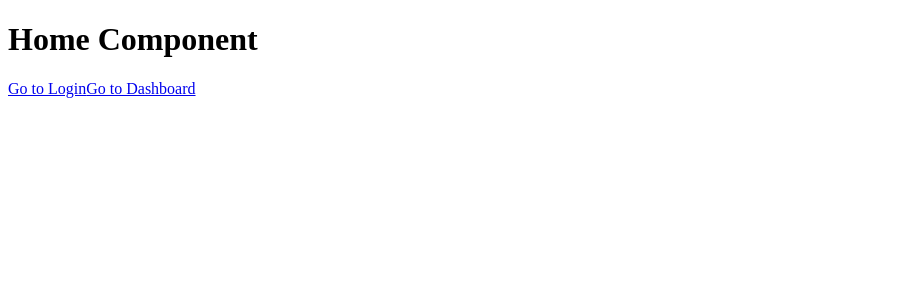
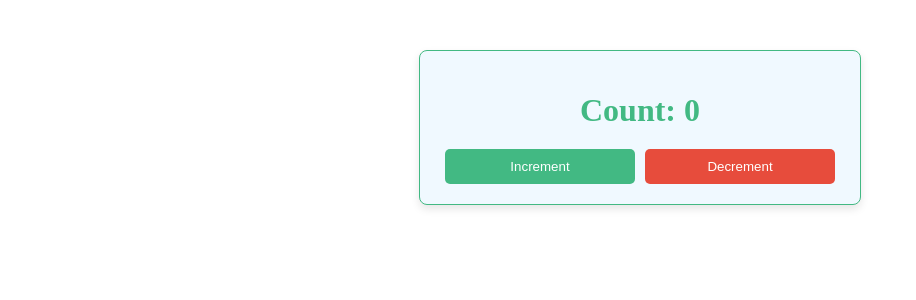
Before and after one commit to darshitdudhaiya/100DaysOfVue, a Vue app: page / in a window 1280 px wide. Shown: the top 300 px of the page, without its empty margins (0-916 px from the left). Built offline with nearby package versions, Linux system fonts and the light colour scheme.

Commit message:
State Management with Vuex

```diff
--- a/package.json
+++ b/package.json
@@ -14,7 +14,8 @@
     "mitt": "^3.0.1",
     "postcss": "^8.4.47",
     "vue": "^3.4.29",
-    "vue-router": "^4.4.5"
+    "vue-router": "^4.4.5",
+    "vuex": "^4.0.2"
   },
   "devDependencies": {
     "@rushstack/eslint-patch": "^1.8.0",
--- a/src/App.vue
+++ b/src/App.vue
@@ -1,15 +1,14 @@
 <template>
   <div id="app">
-    <router-view>
-    </router-view>
+    <vuex-component />
   </div>
 </template>
 
 <script>
-import HomeComponent from './components/HomeComponent.vue'
+import VuexComponent from './components/VuexComponent.vue'
 
 export default {
   name: 'App',
-  components: { HomeComponent }
+  components: { VuexComponent }
 }
 </script>
--- /dev/null
+++ b/src/components/VuexComponent.vue
@@ -0,0 +1,76 @@
+<template>
+  <div class="counter-container">
+    <h1 class="count-display">Count: {{ count }}</h1>
+    <div class="button-container">
+      <button @click="increment" class="btn increment">Increment</button>
+      <button @click="decrement" class="btn decrement">Decrement</button>
+    </div>
+  </div>
+</template>
+
+<script>
+import { mapGetters, mapActions } from 'vuex'
+
+export default {
+  computed: {
+    ...mapGetters(['getCount']), // Access getter
+    count() {
+      return this.getCount // Bind count to computed property
+    }
+  },
+  methods: {
+    ...mapActions(['increment', 'decrement']) // Bind actions
+  }
+}
+</script>
+
+<style scoped>
+.counter-container {
+  max-width: 400px;
+  margin: 50px auto;
+  padding: 20px;
+  border: 1px solid #42b983;
+  border-radius: 8px;
+  background-color: #f0f9ff;
+  box-shadow: 0 4px 8px rgba(0, 0, 0, 0.1);
+  text-align: center;
+}
+
+.count-display {
+  font-size: 2em;
+  color: #42b983;
+  margin-bottom: 20px;
+}
+
+.button-container {
+  display: flex;
+  justify-content: space-between;
+}
+
+.btn {
+  flex: 1;
+  padding: 10px;
+  margin: 0 5px;
+  border: none;
+  border-radius: 5px;
+  color: white;
+  cursor: pointer;
+  transition: background-color 0.3s ease;
+}
+
+.increment {
+  background-color: #42b983;
+}
+
+.increment:hover {
+  background-color: #358a63;
+}
+
+.decrement {
+  background-color: #e74c3c;
+}
+
+.decrement:hover {
+  background-color: #c0392b;
+}
+</style>
--- a/src/main.js
+++ b/src/main.js
@@ -1,7 +1,8 @@
 import { createApp } from 'vue'
 import App from './App.vue'
 import router from './router'
+import store from './store/countStore'
 
 const app = createApp(App)
-app.use(router)
+app.use(router).use(store)
 app.mount('#app')
--- /dev/null
+++ b/src/store/countStore.js
@@ -0,0 +1,32 @@
+import { createStore } from 'vuex'
+
+const store = createStore({
+  state() {
+    return {
+      count: 0
+    }
+  },
+  mutations: {
+    increment(state) {
+      state.count++
+    },
+    decrement(state) {
+      state.count--
+    }
+  },
+  actions: {
+    increment({ commit }) {
+      commit('increment')
+    },
+    decrement({ commit }) {
+      commit('decrement')
+    }
+  },
+  getters: {
+    getCount(state) {
+      return state.count
+    }
+  }
+})
+
+export default store
```
Also changed, not shown: 1 other file (tests, documents, lock files or other folders).
